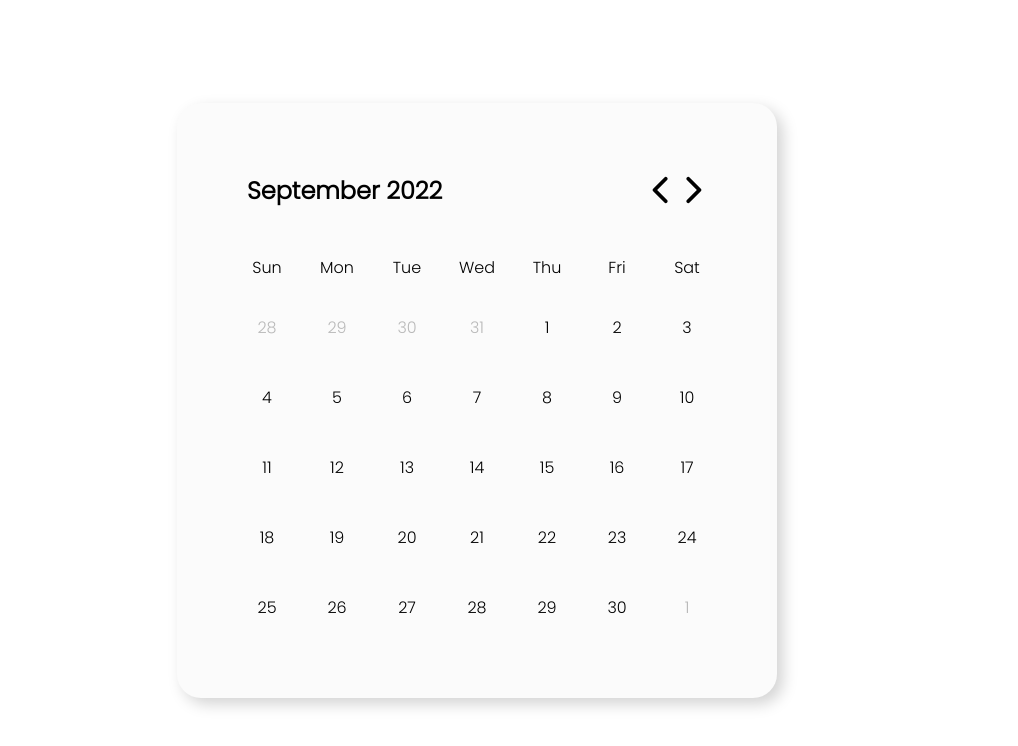
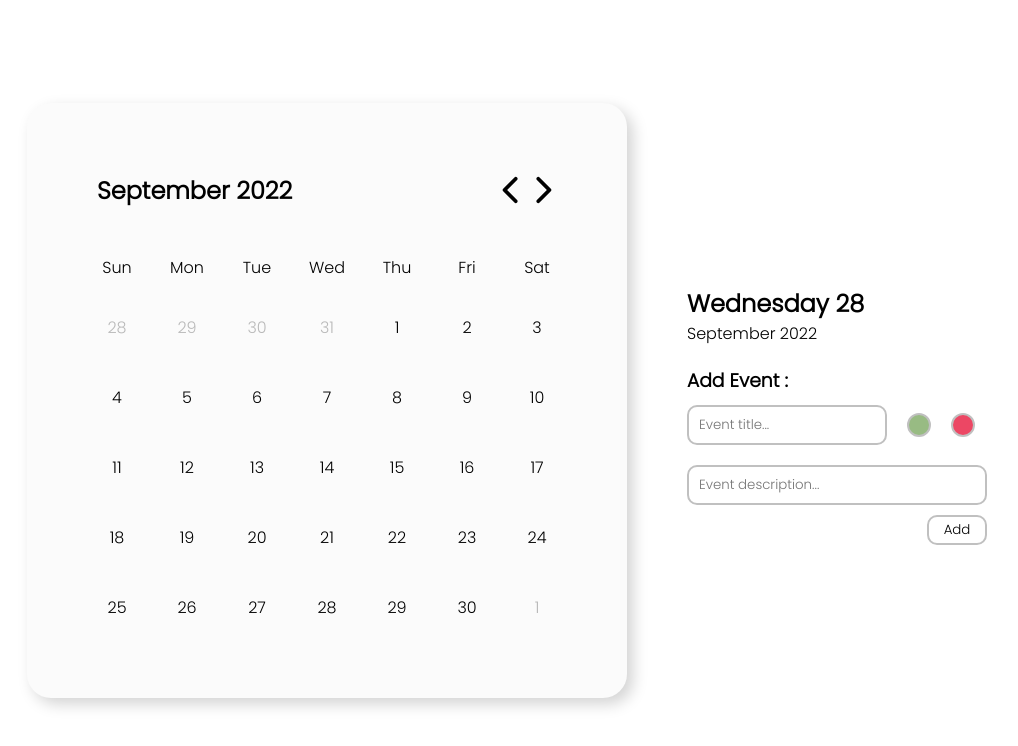
Before and after one commit to PushkarevAR/calendar, a React (Create React App) app: page / in a window 1280 px wide. Shown: the top 746 px of the page, without its empty margins (163-1181 px from the left). Built offline with nearby package versions, Linux system fonts and the light colour scheme.

Commit message:
evet component init

```diff
--- a/src/App.tsx
+++ b/src/App.tsx
@@ -1,6 +1,7 @@
 import React from "react";
 import "./App.scss";
 import Calendar from "./components/Calendar";
+import Event from "./components/Event";
 // import { useAppDispatch, useAppSelector } from "./hooks/redux";
 // import { dateSlice } from "./store/reducers/DateSlice";
 
@@ -14,6 +15,7 @@ function App() {
       {/* <h1>{date.day}</h1>
       <button onClick={() => dispatch(incriment(1))}>BTN</button> */}
       <Calendar />
+      <Event/>
     </div>
   );
 }
--- a/src/components/Calendar.tsx
+++ b/src/components/Calendar.tsx
@@ -1,19 +1,22 @@
 import style from "./Calendar.module.scss";
 import { fillCurMonth } from "../utils/fillCurMonth";
-import { getCurDate } from "../utils/getCurDate";
 import Arrows from "./Arrows";
 import { useAppSelector } from "../hooks/redux";
+import { getMonthByNumber } from "../utils/getDate";
 
 const Calendar = () => {
   const { calendarSection, header, week, days } = style; // get styles
   const { date } = useAppSelector((state) => state.dateReducer);
-  const month = fillCurMonth(date.month, date.year); //fill current month
+  const month = fillCurMonth(date.week, date.month, date.year); //fill current month
 
   return (
     <section className={calendarSection}>
       <div className={header}>
-        {getCurDate(date.month, date.year)}
-        <Arrows/>
+        <h1>
+          {getMonthByNumber(date.month)} {date.year}
+        </h1>
+        {/* {getCurDate(date.month, date.year)} */}
+        <Arrows />
       </div>
       <div className={week}>
         <span>Sun</span>
--- /dev/null
+++ b/src/components/Event.module.scss
@@ -0,0 +1,65 @@
+@import "../utils/utils.scss";
+
+section{
+  margin-left: 60px;
+}
+
+form {
+  margin-top: 20px;
+  position: relative;
+
+  div{
+    display: flex;
+  }
+
+  input[type="text"] {
+    margin: 10px 0 10px 0;
+    border: 2px solid $hover-grey;
+    padding: 0 10px 0 10px;
+    border-radius: 10px;
+  }
+  .title {
+    @include sizes(200px, auto);
+    min-height: 40px;
+  }
+  .description {
+    @include sizes(300px, auto);
+    min-height: 40px;
+  }
+  input[type="radio"] {
+    appearance: none;
+    margin: auto 0 18px 20px;
+    @include sizes(24px, 24px);
+    border: 2px solid $hover-grey;
+    border-radius: 50%;
+    cursor: pointer;
+  }
+  input[type="radio"]:hover {
+    transform: scale(1.1, 1.1);
+  }
+  .green {
+    background-color: $green-day;
+  }
+  .pink {
+    background-color: $pink-day;
+  }
+  input[type="radio"]:focus {
+    border: 2px solid $main-text;
+    transform: scale(1.3, 1.3);
+    // outline: max(2px, 0.15em) solid currentColor;
+    // outline-offset: max(2px, 0.15em);
+  }
+  button {
+    position: absolute;
+    @include sizes(60px, 30px);
+    border: 2px solid $hover-grey;
+    border-radius: 10px;
+    right: 0;
+    display: block;
+    background-color: #fff;
+    cursor: pointer;
+  }
+  button:hover {
+    transform: scale(1.1, 1.1);
+  }
+}
--- /dev/null
+++ b/src/components/Event.tsx
@@ -0,0 +1,41 @@
+import SelectedDay from "./SelectedDay";
+import style from './Event.module.scss';
+
+const Event = () => {
+  const { title, description, green, pink } = style;
+
+  const handleSubmit = (event: React.FormEvent<HTMLFormElement>) => {
+    event.preventDefault();
+    console.log("submit");
+  };
+
+  return (
+    <section>
+      <SelectedDay />
+      <form action="" onSubmit={handleSubmit}>
+        <h3>Add Event :</h3>
+        <div>
+          <input
+            type="text"
+            name="EventTitle"
+            id=""
+            placeholder="Event title..."
+            className={title}
+          />
+          <input type="radio" name="Eventtype" id="" className={green}/>
+          <input type="radio" name="Eventtype" id="" className={pink}/>
+        </div>
+        <input
+          type="text"
+          name="EventDescription"
+          id=""
+          placeholder="Event description..."
+          className={description}
+        />
+        <button type="submit">Add</button>
+      </form>
+    </section>
+  );
+};
+
+export default Event;
--- /dev/null
+++ b/src/components/SelectedDay.tsx
@@ -0,0 +1,19 @@
+import { useAppSelector } from "../hooks/redux";
+import { getMonthByNumber, getWeekByNumber } from "../utils/getDate";
+import style from './SelectedDay.module.scss';
+
+const SelectedDay = () => {
+  const {} = style;
+  const { date } = useAppSelector((state) => state.dateReducer);
+
+  return (
+    <div>
+      <h1>
+        {getWeekByNumber(date.week)} {date.day}
+      </h1>
+      <p>{getMonthByNumber(date.month)} {date.year}</p>
+    </div>
+  );
+};
+
+export default SelectedDay;
--- a/src/models/IDate.ts
+++ b/src/models/IDate.ts
@@ -1,5 +1,6 @@
 export interface IDate {
   day: number;
+  week: number;
   month: number;
   year: number;
   isActive: boolean;
--- a/src/store/reducers/DateSlice.ts
+++ b/src/store/reducers/DateSlice.ts
@@ -12,6 +12,7 @@ console.log('Initial Date:', currentDate);
 const initialState: DateState = {
   date: {
     day: currentDate.getDate(),
+    week: currentDate.getDay(),
     month: currentDate.getMonth(),
     year: currentDate.getFullYear(),
     isActive: false,
--- a/src/utils/fillCurMonth.tsx
+++ b/src/utils/fillCurMonth.tsx
@@ -1,6 +1,6 @@
 import DayCell from "../components/DayCell";
 
-export function fillCurMonth(curMonth: number, curYear: number) {
+export function fillCurMonth(curWeek: number, curMonth: number, curYear: number) {
   const firstDayOfMonth = new Date(curYear, curMonth, 1).getDay();
   const lastDateOfMonth = new Date(curYear, curMonth + 1, 0).getDate();
   const lastDateOfPrevMonth = new Date(curYear, curMonth, 0).getDate();
@@ -13,15 +13,15 @@ export function fillCurMonth(curMonth: number, curYear: number) {
     i <= lastDateOfPrevMonth;
     i++
   ) {
-    month.push(<DayCell day={i} month={curMonth} year={curYear} isActive={false} key={index} />);
+    month.push(<DayCell day={i} week={curWeek} month={curMonth} year={curYear} isActive={false} key={index} />);
     index++;
   }
   for (let i = 1; i <= lastDateOfMonth; i++) {
-    month.push(<DayCell day={i} month={curMonth} year={curYear} isActive={true} key={index} />);
+    month.push(<DayCell day={i} week={curWeek} month={curMonth} year={curYear} isActive={true} key={index} />);
     index++;
   }
   for (let i = 1; i <= 6 - lastDayOfMonth; i++) {
-    month.push(<DayCell day={i} month={curMonth} year={curYear} isActive={false} key={index} />);
+    month.push(<DayCell day={i} week={curWeek} month={curMonth} year={curYear} isActive={false} key={index} />);
     index++;
   }
   return month;
--- a/src/utils/getCurDate.tsx
+++ /dev/null
@@ -1,22 +0,0 @@
-export const getCurDate = (curMonth: number, curYear: number) => {
-  const month = [
-    "January",
-    "February",
-    "March",
-    "April",
-    "May",
-    "June",
-    "July",
-    "August",
-    "September",
-    "October",
-    "November",
-    "December",
-  ];
-
-  return (
-    <h1>
-      {month[curMonth]} {curYear}
-    </h1>
-  );
-};
--- /dev/null
+++ b/src/utils/getDate.ts
@@ -0,0 +1,32 @@
+export const getMonthByNumber = (curMonth: number) => {
+  const month = [
+    "January",
+    "February",
+    "March",
+    "April",
+    "May",
+    "June",
+    "July",
+    "August",
+    "September",
+    "October",
+    "November",
+    "December",
+  ];
+
+  return month[curMonth];
+};
+
+export const getWeekByNumber = (curWeek: number) => {
+  const week = [
+    "Sunday",
+    "Monday",
+    "Tuesday",
+    "Wednesday",
+    "Thursday",
+    "Friday",
+    "Saturday",
+  ];
+
+  return week[curWeek];
+};
```
Also changed, not shown: src/components/SelectedDay.module.scss (added).
